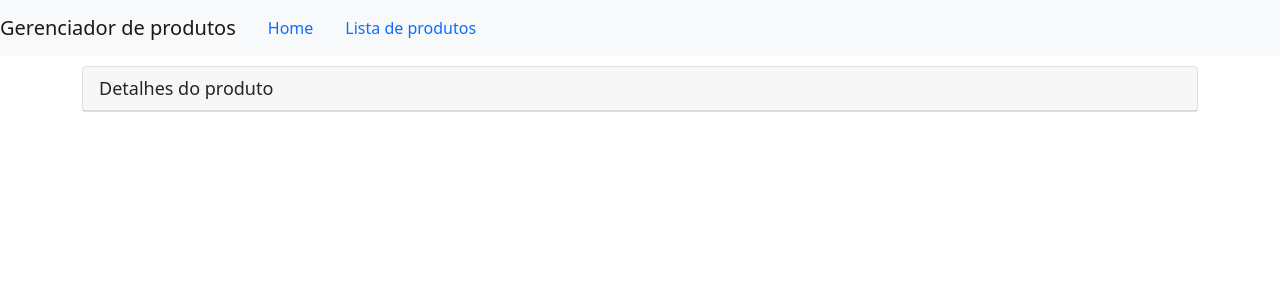
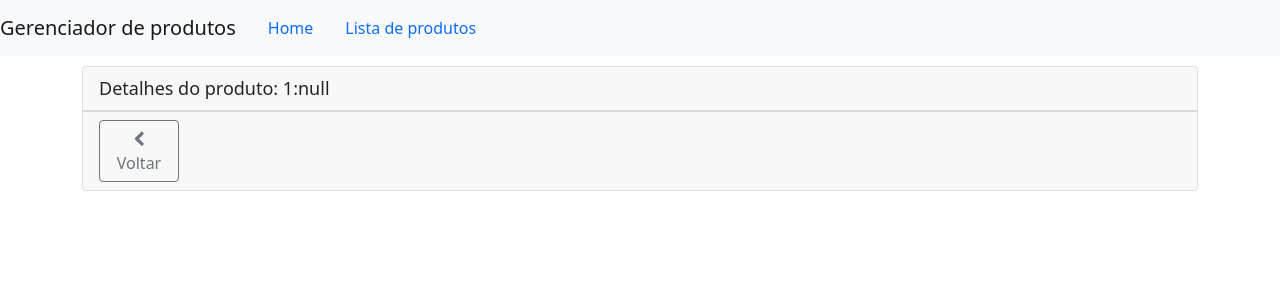
Before and after one commit to JohnBoeira/gerenciadorDeProdutos, an Angular app: page /products/1 in a window 1280 px wide. Shown: the top 300 px of the page. Built offline with nearby package versions, Linux system fonts and the light colour scheme.

Commit message:
feat (product-detail): Adiciona link na listagem de produtos Link para direcionar para a url de detalhes de produtos

```diff
--- a/src/app/products/product-list.component.html
+++ b/src/app/products/product-list.component.html
@@ -49,7 +49,11 @@
                                 [style.margin.px]="imageMargin"
                             >
                         </td>
-                        <td>{{ product.productName}}</td>
+                        <td>
+                            <a [routerLink]="['/products', product.productId]">
+                                {{ product.productName}}
+                            </a>
+                        </td>
                         <td>{{ product.productCode | lowercase | convertToSpaces:'-' }}</td>
                         <td>{{ product.releaseDate}}</td>
                         <td>{{ product.price | currency:'BRL':'code':'1.2-2'}}</td>
--- a/src/app/products/products-detail.component.html
+++ b/src/app/products/products-detail.component.html
@@ -1,5 +1,13 @@
 <div class="card">
     <div class="card-header">
-        {{pageTitle}}
+        {{pageTitle + ':' + product?.productName}}
     </div>
+    <div class="card-footer">
+        <button class='btn btn-outline-secondary'
+            style='width:80px'
+            (click)='onBack()'>
+            <i class='fa fa-chevron-left'></i> Voltar
+        </button>
+    </div>
+
 </div>
--- a/src/app/products/products-detail.component.ts
+++ b/src/app/products/products-detail.component.ts
@@ -1,14 +1,24 @@
 import { Component, OnInit } from '@angular/core';
+import { ActivatedRoute, Router } from '@angular/router';
+import { IProduct } from './shared/model/product.model';
 
 @Component({
   templateUrl: './products-detail.component.html',
 })
 export class ProductsDetailComponent implements OnInit {
   pageTitle: string = "Detalhes do produto";
+  product: IProduct | undefined;
 
-  constructor() { }
+  constructor(private route: ActivatedRoute,
+    private router: Router) { }
 
   ngOnInit(): void {
+    const id = Number(this.route.snapshot.paramMap.get('id'));
+    this.pageTitle += `: ${id}`;
+  }
+
+  onBack(): void{
+    this.router.navigate(['/products'])
   }
 
 }
```
